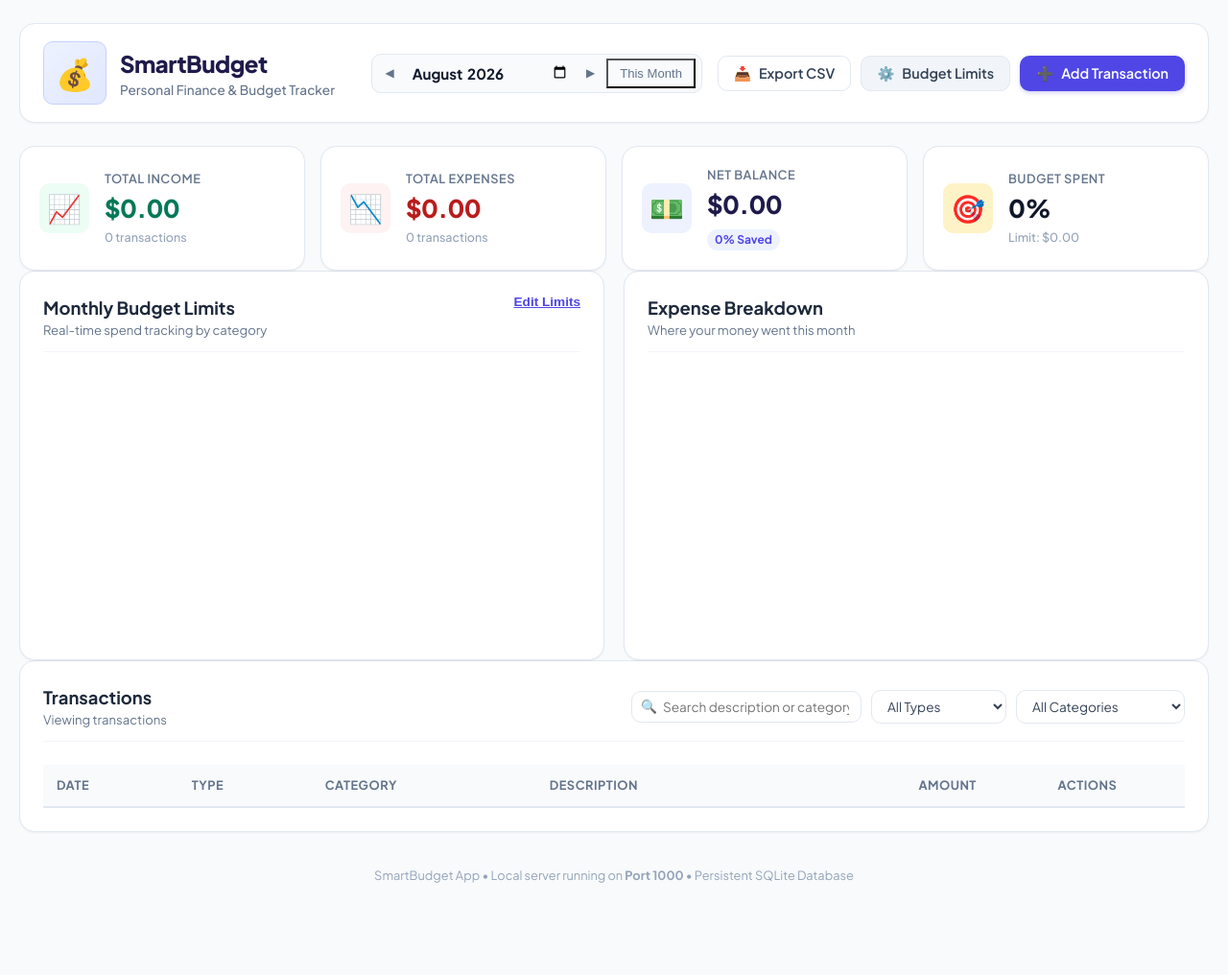
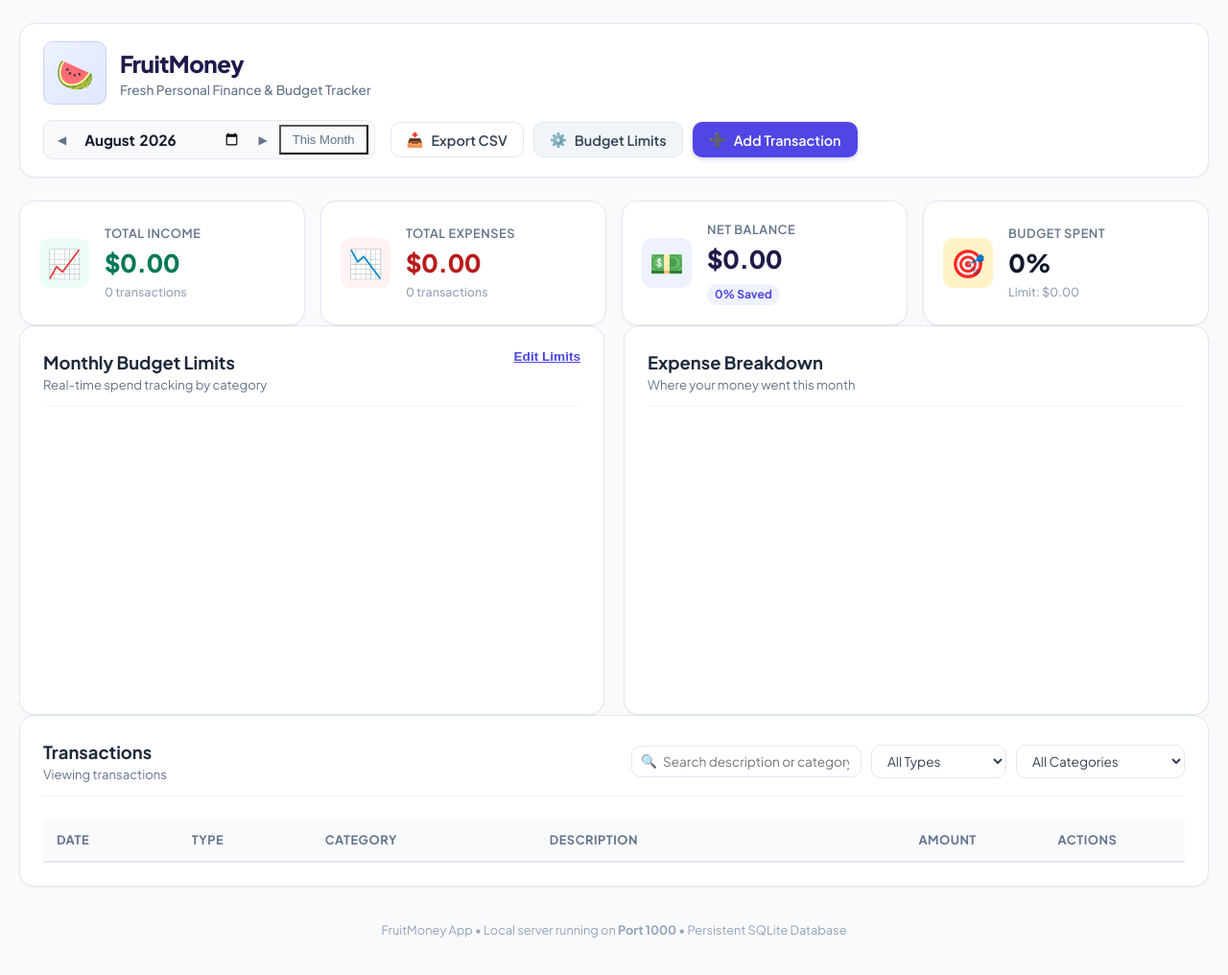
Before and after one commit to fruitchevv/BudgetTest, a plain HTML site: page static/index.html in a window 1280 px wide. Shown: the whole page at 96% size. Before the commit the page ends 995 px from the top, so only its background shows below. Drawn offline with Linux system fonts and the light colour scheme; no server answers.

Commit message:
feat: build FruitMoney web budget application with persistent SQLite storage on port 1000

```diff
--- a/static/app.js
+++ b/static/app.js
@@ -1,4 +1,4 @@
-// SmartBudget Client Application Controller
+// FruitMoney Client Application Controller
 
 const EXPENSE_CATEGORIES = [
   "Housing & Rent",
--- a/static/index.html
+++ b/static/index.html
@@ -3,7 +3,7 @@
 <head>
   <meta charset="UTF-8">
   <meta name="viewport" content="width=device-width, initial-scale=1.0">
-  <title>SmartBudget - Personal Finance & Budget Tracker</title>
+  <title>FruitMoney - Personal Finance & Budget Tracker</title>
   <link rel="preconnect" href="https://fonts.googleapis.com">
   <link rel="preconnect" href="https://fonts.gstatic.com" crossorigin>
   <link href="https://fonts.googleapis.com/css2?family=Plus+Jakarta+Sans:wght@400;500;600;700;800&display=swap" rel="stylesheet">
@@ -14,10 +14,10 @@
     <!-- Navigation / Header -->
     <header class="app-header">
       <div class="brand">
-        <div class="logo-icon">💰</div>
+        <div class="logo-icon">🍉</div>
         <div>
-          <h1>SmartBudget</h1>
-          <p class="subtitle">Personal Finance & Budget Tracker</p>
+          <h1>FruitMoney</h1>
+          <p class="subtitle">Fresh Personal Finance & Budget Tracker</p>
         </div>
       </div>
 
@@ -170,7 +170,7 @@
 
     <!-- Footer -->
     <footer class="app-footer">
-      <p>SmartBudget App &bull; Local server running on <strong>Port 1000</strong> &bull; Persistent SQLite Database</p>
+      <p>FruitMoney App &bull; Local server running on <strong>Port 1000</strong> &bull; Persistent SQLite Database</p>
     </footer>
   </div>
 
```
Also changed, not shown: 5 other files.
